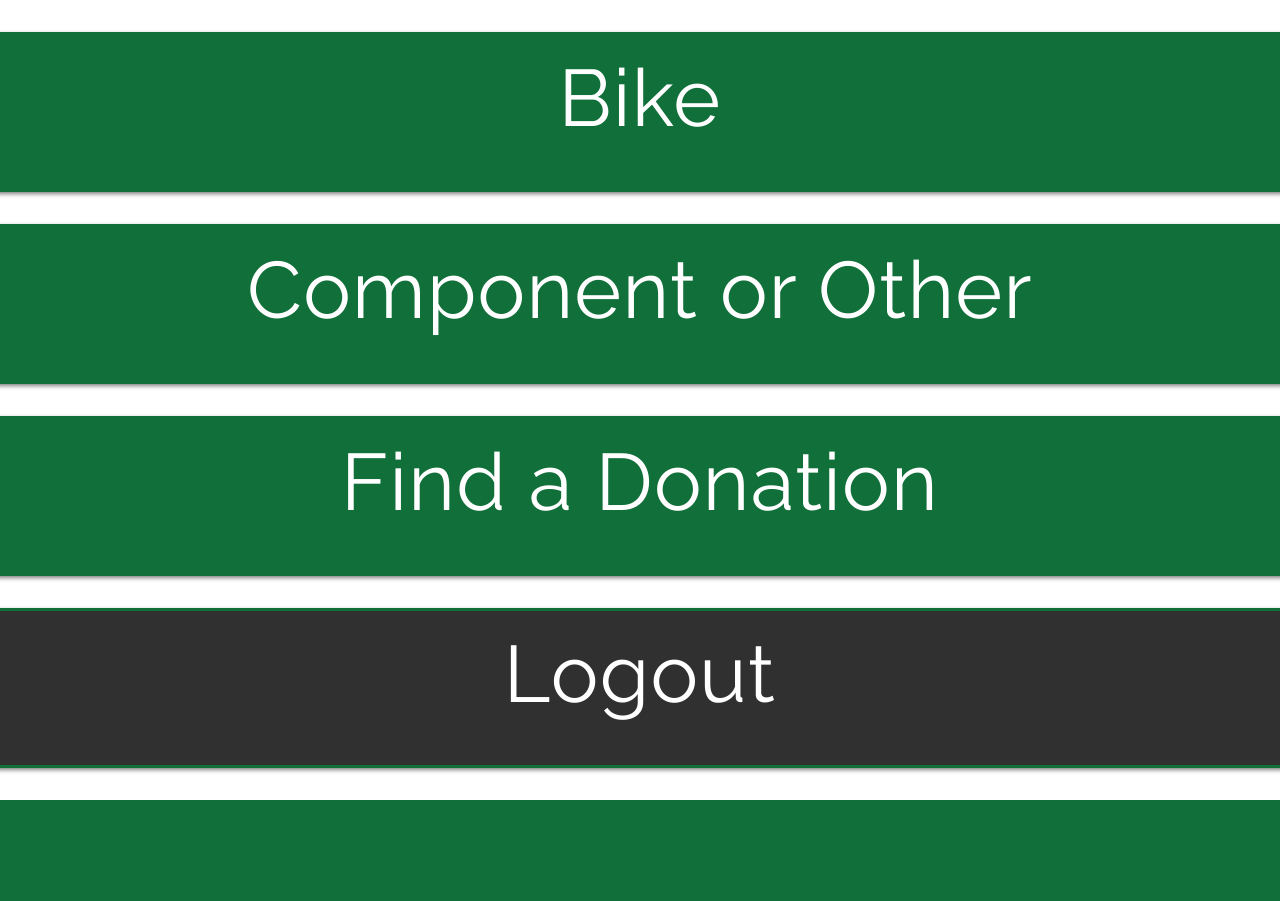
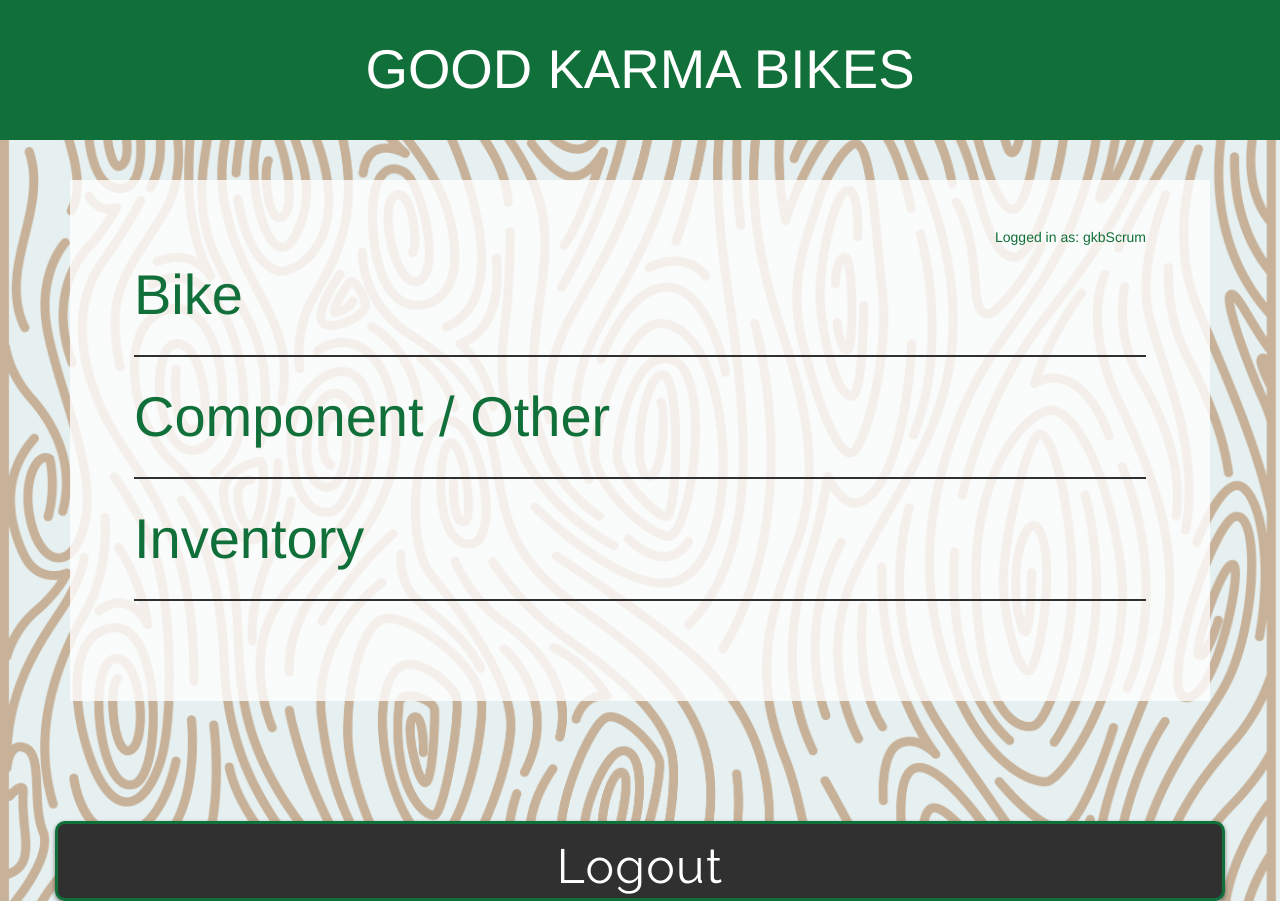
Before and after one commit to abarlow85/gkb_lobster, a Django app: page /menu/ in a window 1280 px wide. Before the commit the page ends 800 px from the top, so only its background shows below. Run offline with Django 3.2, Linux system fonts and the light colour scheme; a user stored in the database is signed in; parts of the project's set-up code (start-up, migrations or seed data) failed here and were passed over; some libraries are stand-ins or nearby versions.

Commit message:
changed main menu, in the middle of changing sliding side bar

```diff
--- a/apps/donation_menu/static/donation_menu/styles/styles.css
+++ b/apps/donation_menu/static/donation_menu/styles/styles.css
@@ -1,9 +1,50 @@
+body {
+	background: url("../resources/Woodgrain_Pattern.png") no-repeat center center fixed;
+	-webkit-background-size: cover;
+	-moz-background-size: cover;
+	-o-background-size: cover;
+	background-size: cover;
+}
+#menuOptions {
+	background-color: rgba(255, 255, 255, 0.8);
+  padding-left: 5vw;
+	padding-right: 5vw;
+  padding-top: 5vh;
+  padding-bottom: 10vh;
+}
+h1 {
+	font:'Lato', sans-serif;
+  font-size: 3.9em;
+	background-color: #116F3A;
+	color: white;
+	margin-top: 0;
+	margin-bottom: 5vh;
+	padding: 5vh;
+}
+h5 {
+	font: 'Lato', sans-serif;
+	color: #116F3A;
+	text-align: right;
+}
+hr {
+
+	border: 1px solid #303030;
+}
+
+a {
+		color: #116F3A;
+		font-size: 4.0em;
+}
+a:hover {
+	text-decoration: none;
+	color: #116F3A;
+}
 .btn {
-	height: 20vh;
-	margin-top: 4vh;
-	font-size: 10vh;
+	height: 10vh;
+	margin-top: 15vh;
+	font-size: 6vh;
 	font-family: 'Raleway', sans-serif;
-	background: #116F3A;
+	background: #303030;
 	border: 3px solid #116F3A;
 	box-shadow: 0px 2px 4px 0px rgba(0,0,0,0.50);
 	border-radius: 10px;
@@ -12,15 +53,6 @@
 
 }
 .btn:focus, .btn:hover {
-	background: #58D68D;
-}
-
-#btn-logout {
-	background: #303030;
-}
-
-
-#btn-logout:focus, #btn-logout:hover {
 	background: #494849;
 	color: #58D68D;
 }
--- a/apps/donation_menu/templates/donation_menu/index.html
+++ b/apps/donation_menu/templates/donation_menu/index.html
@@ -10,7 +10,37 @@
 	<link rel="stylesheet" type="text/css" href="{% static 'donation_menu/styles/styles.css' %}">
 </head>
 <body>
-	<div class="">
+	<div>
+
+
+		<h1 class="text-center">GOOD KARMA BIKES</h1>
+		<div class="container">
+			<div id="menuOptions">
+
+
+
+				<h5>
+					Logged in as: {{request.user.username}}
+				</h5>
+
+					<a href="{% url 'check-in-bike' %}">Bike</a>
+
+					<hr />
+					<a href="{% url 'check-in-other' %}">
+						Component / Other
+					</a>
+					<hr />
+					<a href="{% url 'find-donation' %}">
+						Inventory
+					</a>
+					<hr />
+				</div>
+
+
+
+
+
+<!--
 			<div class="row">
 				<a href="{% url 'check-in-bike' %}" class="btn btn-lg col-xs-12 ">Bike</a>
 			</div>
@@ -19,10 +49,11 @@
 			</div>
 			<div class="row">
 				<a href="{% url 'find-donation' %}" class="btn btn-lg col-xs-12">Find a Donation</a>
-		</div>
+			</div> -->
 			<div class="row">
 				<a href="/logout" id="btn-logout" class="btn btn-lg col-xs-12">Logout</a>
 			</div>
 		</div>
+	</div>
 </body>
 </html>
--- a/apps/login/templates/login/index.html
+++ b/apps/login/templates/login/index.html
@@ -18,7 +18,7 @@
     <!-- <script type = "text/javascript" src = "https://ajax.googleapis.com/ajax/libs/angularjs/1.4.9/angular.min.js"></script> -->
     <!-- <script type = "text/javascript" src = "https:ajax.googleapis.com/ajax/libs/angularjs/1.4.9/angular-cookies.js"></script> -->
     <!-- <script src="https://ajax.googleapis.com/ajax/libs/angularjs/1.4.9/angular-route.min.js"></script> -->
-    <link href='https://fonts.googleapis.com/css?family=Lato:400,900,300' rel='stylesheet' type='text/css'>
+    <!-- <link href='https://fonts.googleapis.com/css?family=Lato:400,900,300' rel='stylesheet' type='text/css'> -->
     <link rel="stylesheet" type="text/css" href="{% static 'login/styles/styles.css' %}">
 
     <script type = "text/javascript" src = "{% static 'login/angular/app.js' %}"></script>
```
Also changed, not shown: apps/bike_donations/templates/bike_donations/index.html (+6 -2 lines), apps/bike_donations/static/bike_donations/resources/bike_home.png (added), apps/donation_menu/static/donation_menu/resources/GKBwheel.gif (added), apps/donation_menu/static/donation_menu/resources/Woodgrain_Pattern.png (added), apps/donation_menu/static/donation_menu/resources/bike_home.png (added), db.sqlite3. Lines whose indentation alone changed are shown as unchanged.
